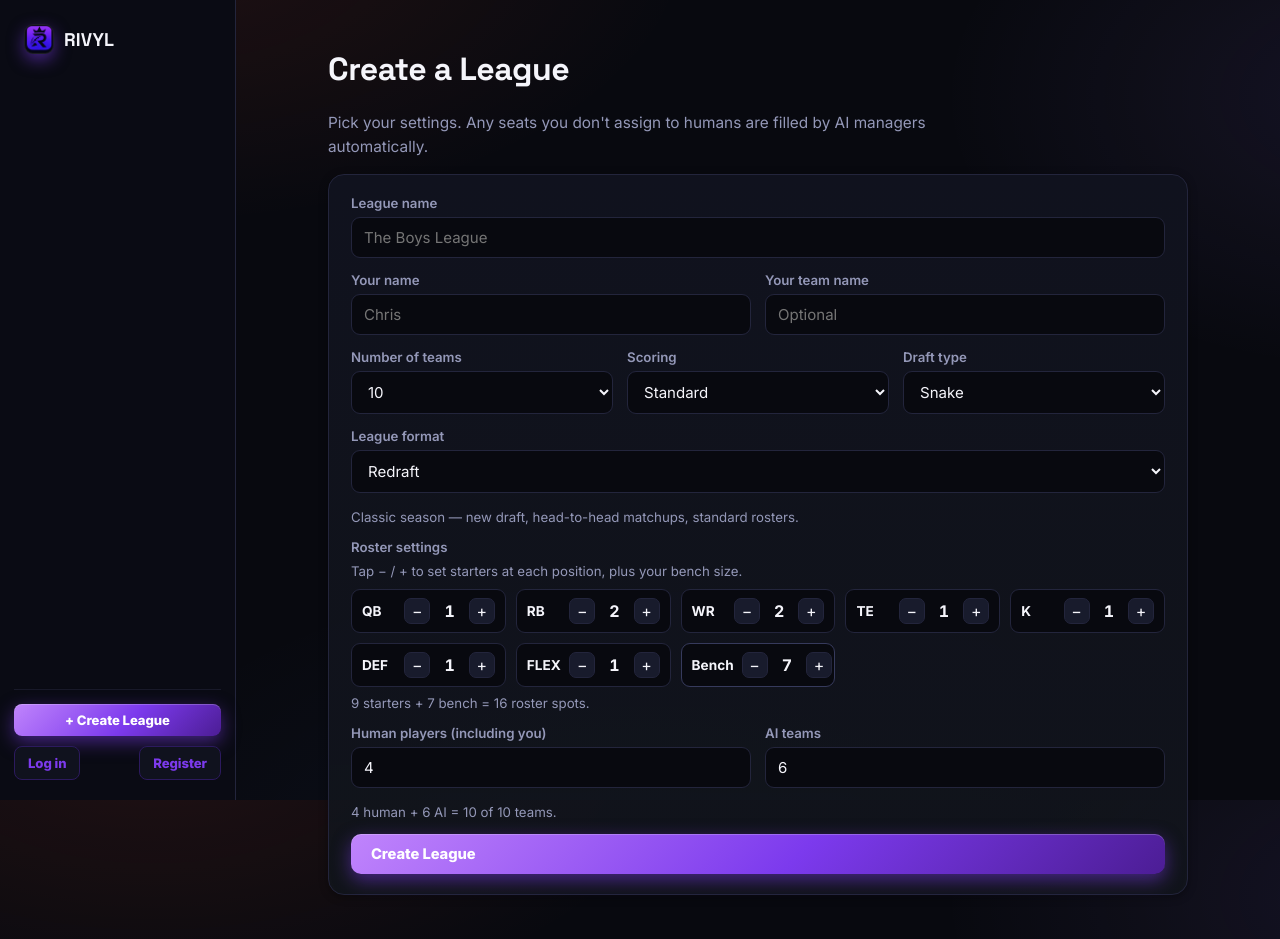
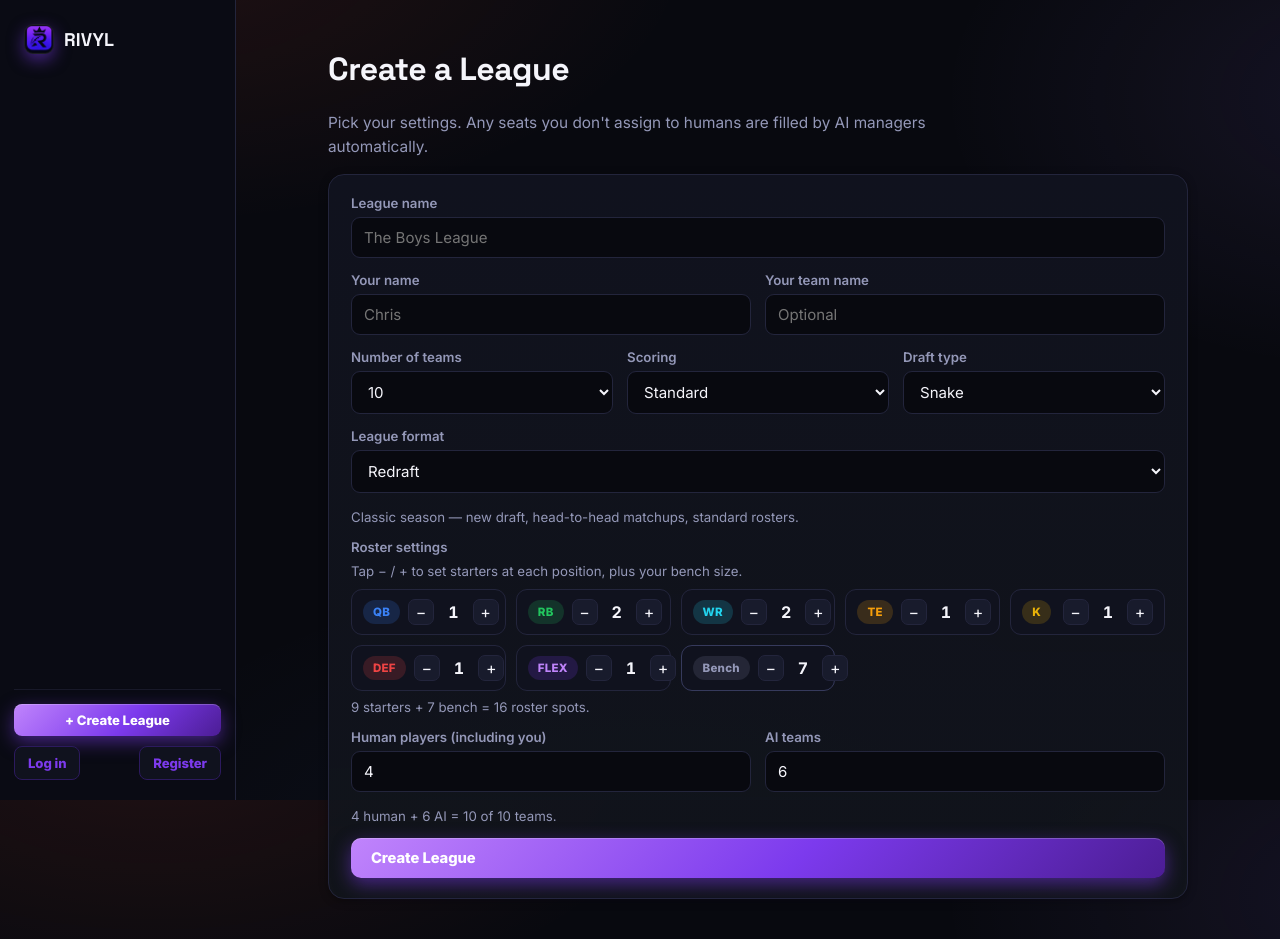
Before and after one commit to cmohalloran11-cell/rivyl, a Flask app: page /leagues/new in a window 1280 px wide. Shown: the top 939 px of the page. Run offline with Flask 3, Linux system fonts and the light colour scheme; the visitor is signed in with stand-in values (Sample User, id 1); data that the repository does not hold is empty; some libraries are stand-ins or nearby versions.

Commit message:
Style pass: colored position chips in roster builder + trade player rows

```diff
--- a/static/style.css
+++ b/static/style.css
@@ -465,13 +465,28 @@ input:focus, select:focus {
   align-items: center;
   justify-content: space-between;
   gap: 8px;
-  background: var(--bg);
+  background: var(--bg-elevated);
   border: 1px solid var(--border);
-  border-radius: 9px;
-  padding: 8px 10px;
+  border-radius: 11px;
+  padding: 9px 11px;
 }
 .roster-stepper-bench { border-color: var(--border-bright); }
-.roster-stepper-label { font-size: 0.85rem; font-weight: 700; color: var(--text); }
+.roster-stepper-label {
+  font-size: 0.72rem;
+  font-weight: 800;
+  letter-spacing: 0.02em;
+  padding: 5px 10px;
+  border-radius: 999px;
+  background: rgba(148, 152, 184, 0.15);
+  color: var(--text-dim);
+}
+.roster-stepper-row[data-pos="QB"] .roster-stepper-label { background: rgba(59, 130, 246, 0.18); color: var(--pos-qb); }
+.roster-stepper-row[data-pos="RB"] .roster-stepper-label { background: rgba(34, 197, 94, 0.18); color: var(--pos-rb); }
+.roster-stepper-row[data-pos="WR"] .roster-stepper-label { background: rgba(34, 211, 238, 0.18); color: var(--pos-wr); }
+.roster-stepper-row[data-pos="TE"] .roster-stepper-label { background: rgba(245, 158, 11, 0.18); color: var(--pos-te); }
+.roster-stepper-row[data-pos="K"] .roster-stepper-label { background: rgba(234, 179, 8, 0.18); color: var(--pos-k); }
+.roster-stepper-row[data-pos="DEF"] .roster-stepper-label { background: rgba(239, 68, 68, 0.18); color: var(--pos-def); }
+.roster-stepper-row[data-pos="FLEX"] .roster-stepper-label { background: var(--accent-soft); color: var(--accent-strong); }
 .roster-stepper-controls { display: flex; align-items: center; gap: 8px; }
 .roster-stepper-btn {
   width: 26px;
@@ -841,6 +856,16 @@ input:focus, select:focus {
 .roster-preview-row { display: flex; align-items: center; gap: 10px; font-size: 0.85rem; padding: 4px 0; }
 .roster-preview-name { font-weight: 700; flex: 1; }
 .roster-preview-proj { color: var(--text-dim); font-variant-numeric: tabular-nums; }
+
+.roster-preview-list label.randomize-order-check {
+  padding: 9px 12px;
+  border-radius: 10px;
+  background: var(--bg-elevated);
+  border: 1px solid var(--border);
+  transition: border-color 0.12s ease, background 0.12s ease;
+}
+.roster-preview-list label.randomize-order-check:hover { border-color: var(--accent-dim); background: var(--bg-elevated-2); }
+.roster-preview-list label.randomize-order-check:has(input:checked) { border-color: var(--accent); background: var(--accent-soft); }
 
 /* ---- Player rows (roster / players list) ---- */
 
```
